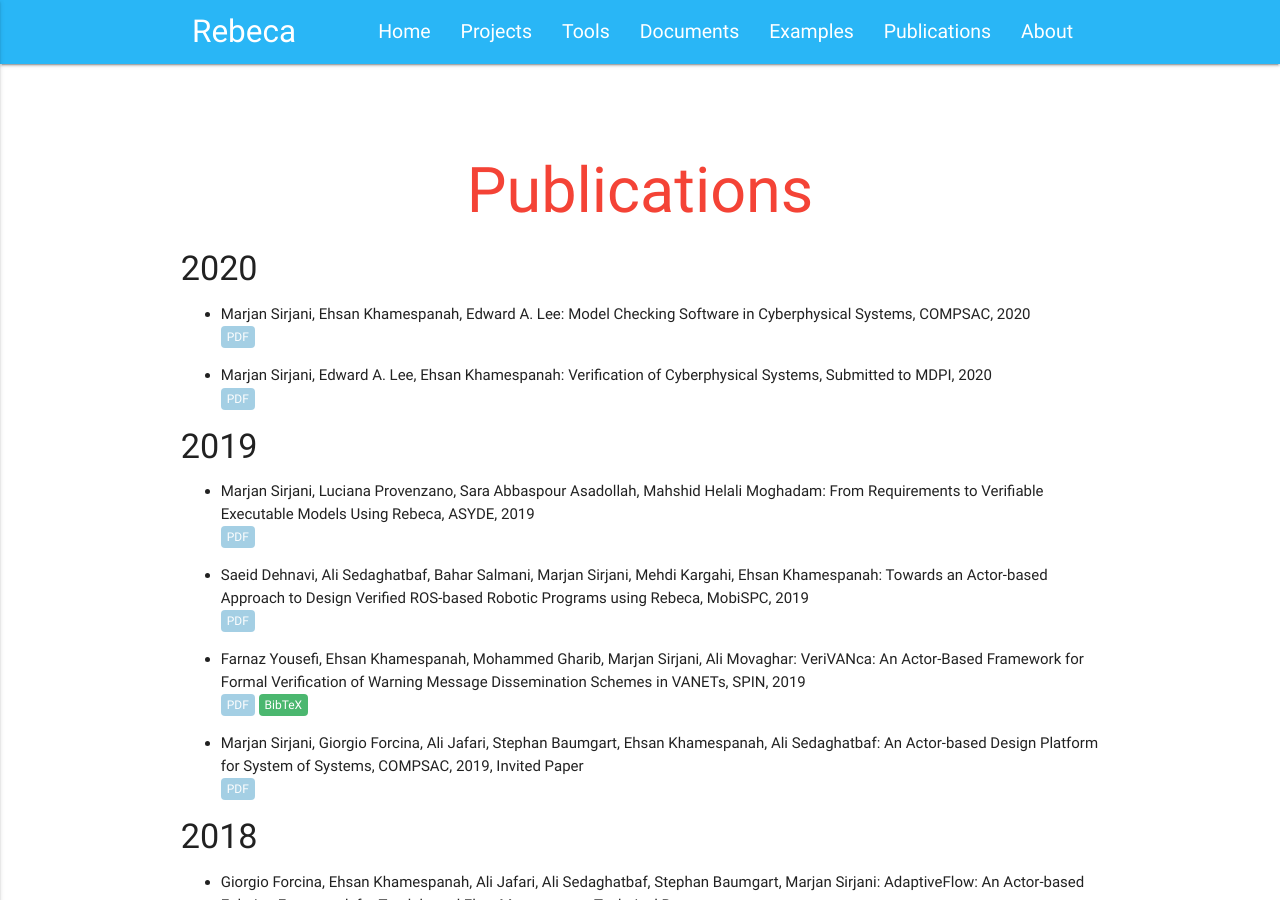
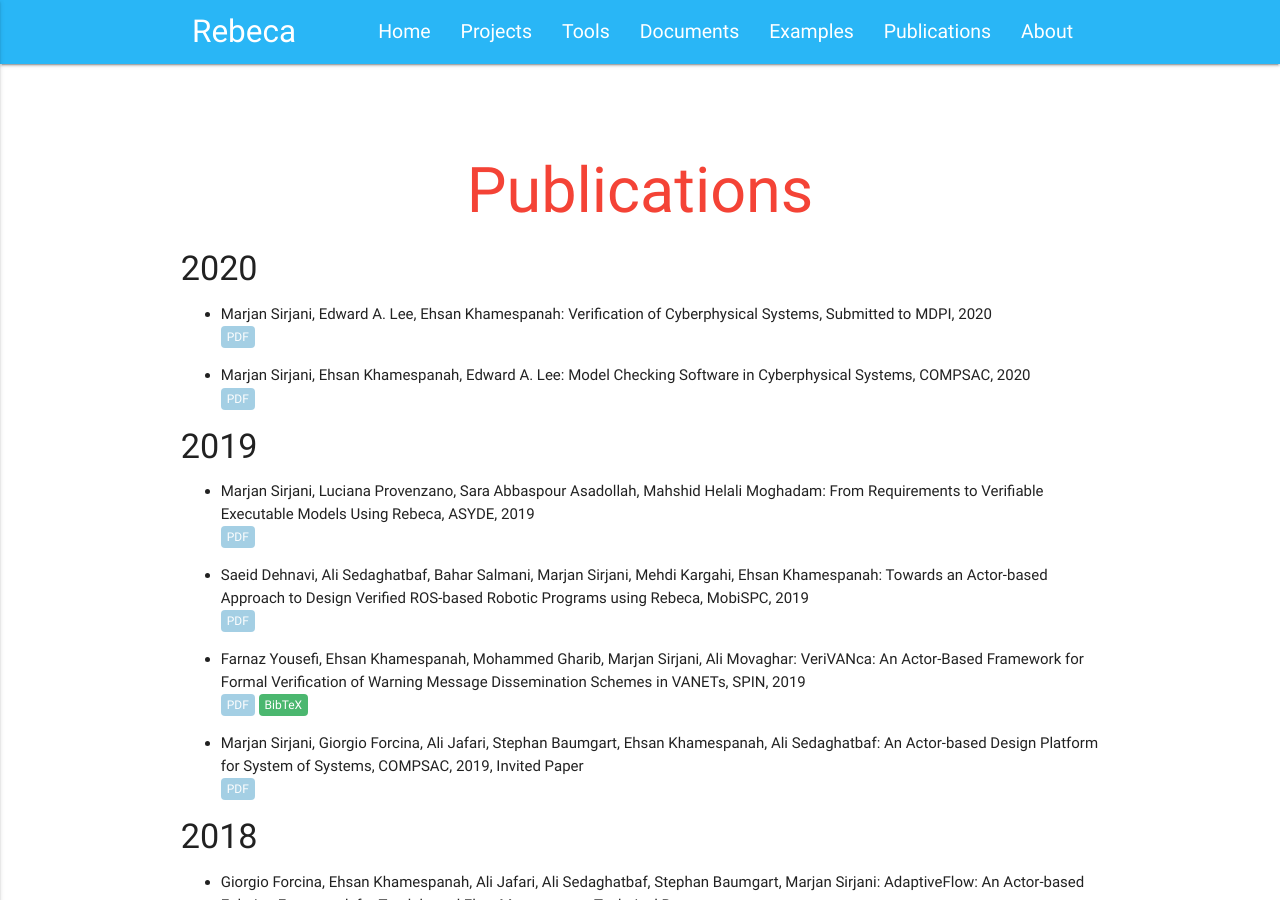
Before and after one commit to rebeca-lang/rebeca-lang.github.io, a Jekyll site: the page built from publications.md, in a window 1280 px wide and 900 px high. Built offline with Jekyll 4.4.1, drawn with Linux system fonts in a browser that asks for light colours.

Commit message:
Changing the order of papers in 2020.

```diff
--- a/publications.md
+++ b/publications.md
@@ -6,13 +6,13 @@ redirect_from: "/wiki/pmwiki.php/Rebeca/Publications"
 ---
 
 #### 2020
+- Marjan Sirjani, Edward A. Lee, Ehsan Khamespanah: Verification of Cyberphysical Systems, Submitted to MDPI, 2020
+\\
+<a class="link link_pdf" href="/assets/papers/2020/Verification-of-Cyberphysical-Systems.pdf">PDF</a>
+
 - Marjan Sirjani, Ehsan Khamespanah, Edward A. Lee: Model Checking Software in Cyberphysical Systems, COMPSAC, 2020
 \\
 <a class="link link_pdf" href="/assets/papers/2020/Model-Checking-Software-in-Cyberphysical-Systems.pdf">PDF</a>
-
-- Marjan Sirjani, Edward A. Lee, Ehsan Khamespanah: Verification of Cyberphysical Systems, Submitted to MDPI, 2020
-\\
-<a class="link link_pdf" href="/assets/papers/2020/Verification-of-Cyberphysical-Systems.pdf">PDF</a>
 
 #### 2019
 - Marjan Sirjani, Luciana Provenzano, Sara Abbaspour Asadollah, Mahshid Helali Moghadam: From Requirements to Verifiable Executable Models Using Rebeca, ASYDE, 2019
```
